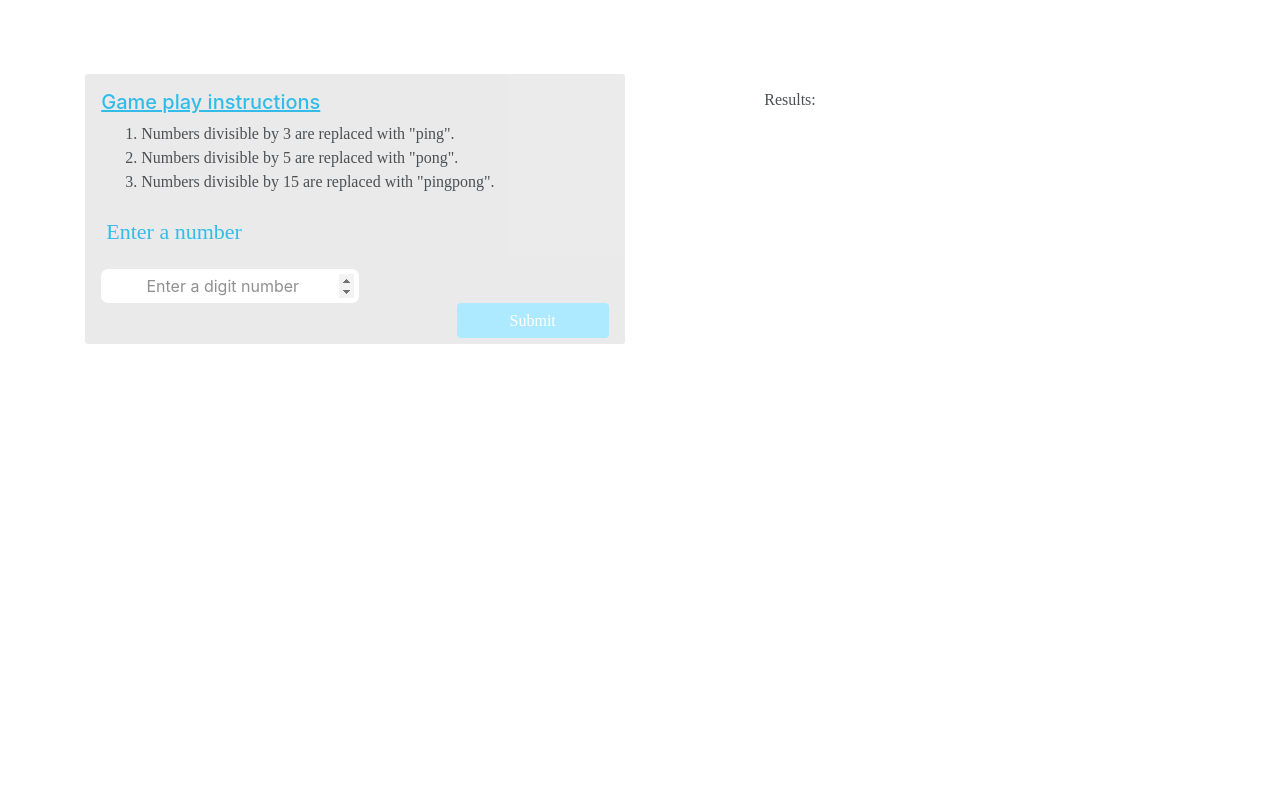
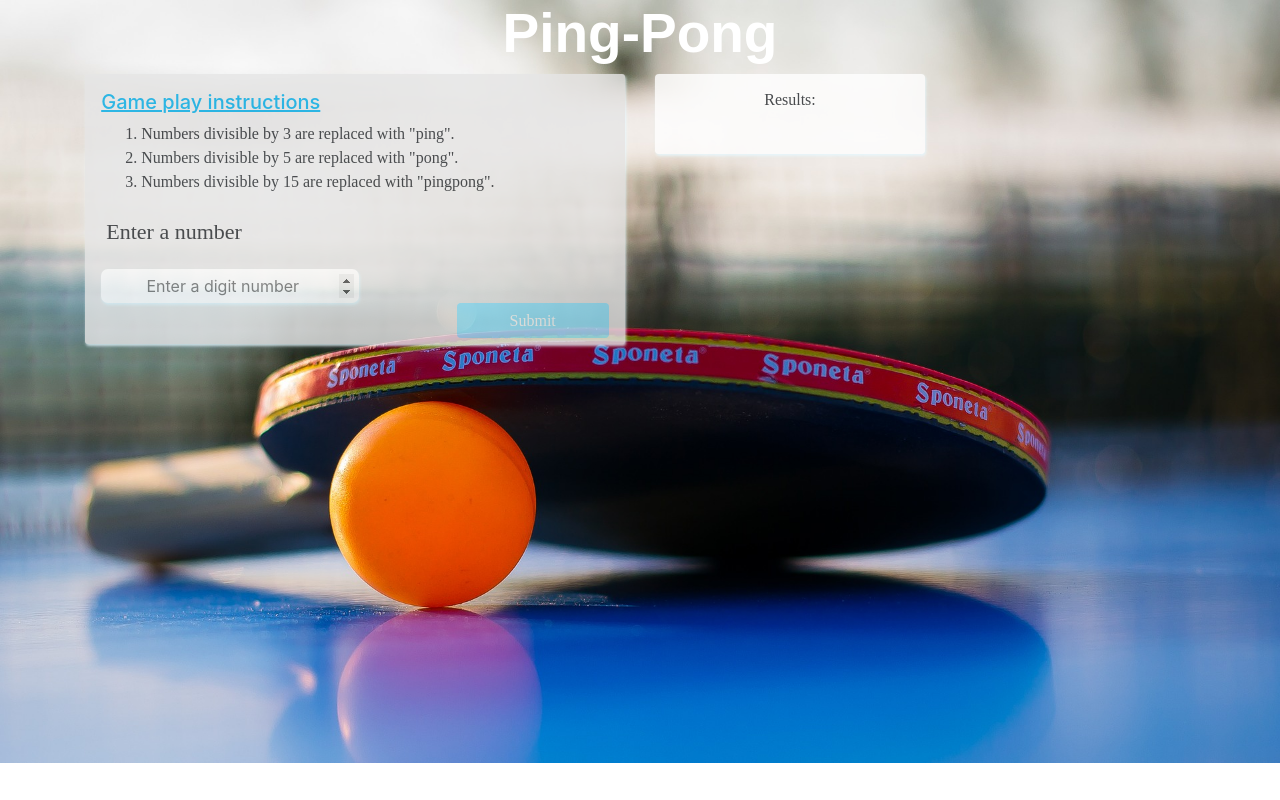
Before and after one commit to ArnoldHenry/pingpong, a plain HTML site: page index.html in a window 1280 px wide. In both pictures the pointer is over the input "Enter a digit number". Drawn offline with nearby package versions, Linux system fonts and the light colour scheme.

Commit message:
made changes to  css file

```diff
--- a/css/index.css
+++ b/css/index.css
@@ -1,5 +1,5 @@
 body{
-  background: url("../images/ping.jpg");
+  background: url("../img/ping.jpg");
   background-size: cover;
   background-repeat: no-repeat;
   font-family: Cormorant Unicase;
@@ -22,12 +22,12 @@ h3{
   width: 100%;
   opacity: 0.8;
   border-radius: 3px;
+  box-shadow: 1px 2px 3px #e6f9ff;
 }
 p{
   font-family: Playfair Display;
   font-size: 22px;
   padding: 1%;
-  color:#00ace6 ;
 }
 li{
   font-family: Raleway;
@@ -43,6 +43,7 @@ h5{
   text-align: left;
   font-family: Cormorant Garamond;
   border-radius: 4px;
+  box-shadow: 1px 2px 3px #e6f9ff;
 }
 h6{
   font-family: Playfair Display;
@@ -59,7 +60,12 @@ input{
   border-radius: 7px;
   text-align: center;
   border: none;
-
+  transition: 1000ms;
+  box-shadow: 1px 1px 1px 1px #99e6ff;
+}
+input:hover{
+  transition: 1000ms;
+  box-shadow: 1px 2px 3px #e6f9ff;
 }
 .mybtn{
   padding: 1%;
@@ -72,4 +78,12 @@ input{
   background-color: #99e6ff;
   color: #FFFFFF;
   cursor: pointer;
+  transition: 2000ms;
 }
+.mybtn:hover{
+  background-color: #FFFFFF;
+  color: #000000;
+  border:none;
+  transition: 1000ms;
+  box-shadow: 1px 2px 3px #99e6ff;
+}
```
